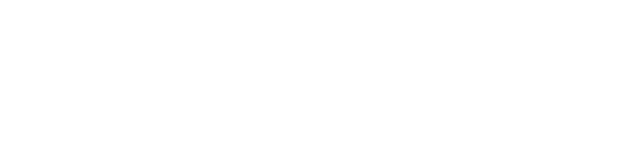
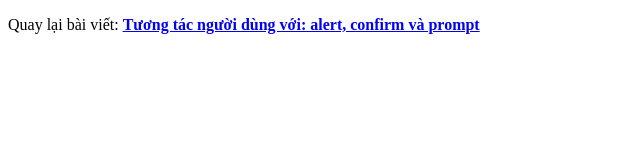
Before and after one commit to completejavascript/blogpost-demo, a plain HTML site: page interaction/alert.html in a window 1280 px wide. Shown: the whole page, without its empty margins (0-640 px from the left). Drawn offline with Linux system fonts and the light colour scheme.

Commit message:
fix(post): update interaction with alert, confirm, prompt

```diff
--- a/interaction/alert.html
+++ b/interaction/alert.html
@@ -7,6 +7,13 @@
     <title>Demo hàm alert() - Complete JavaScript</title>
 </head>
 <body>
+    <p>
+        Quay lại bài viết:
+        <a href="https://completejavascript.com/ham-tuong-tac-nguoi-dung-alert-confirm-prompt">
+            <strong>Tương tác người dùng với: alert, confirm và prompt</strong>
+        </a>
+    </p>
+
     <script>
         alert("Say hello from completejavascript.com");
     </script>
```
Also changed, not shown: interaction/confirm.html (+7 -0 lines), interaction/prompt.html (+7 -0 lines), interaction/task.html (+7 -0 lines).
